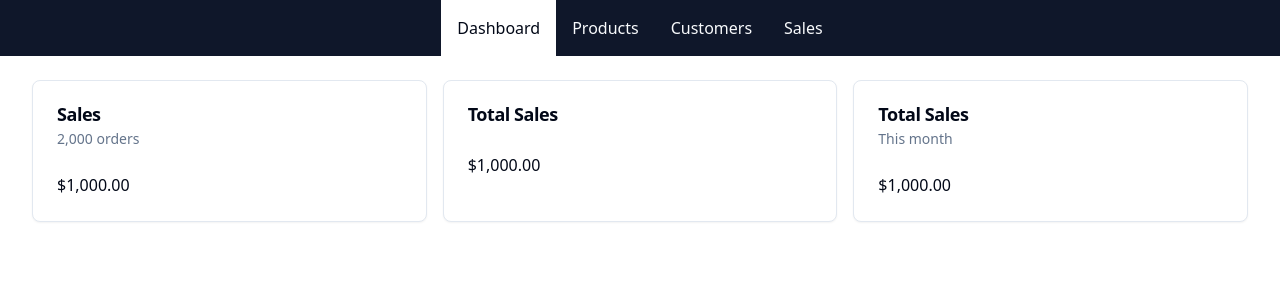
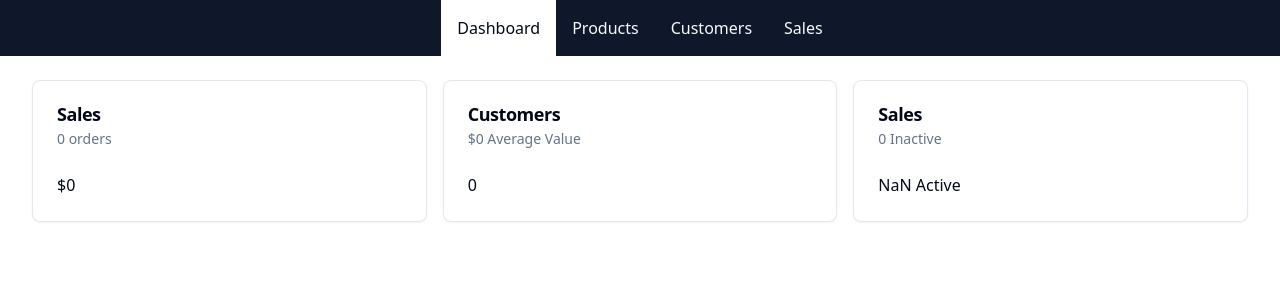
Before and after one commit to c-m-a/sveltekit-ecommerce, a SvelteKit app: page /admin in a window 1280 px wide. Shown: the top 300 px of the page. Built offline with nearby package versions, Linux system fonts and the light colour scheme; no server answers; the database is empty.

Commit message:
Add: connect productData, salesData & userData with admin/+page.svelte

```diff
--- a/src/routes/admin/+page.svelte
+++ b/src/routes/admin/+page.svelte
@@ -1,29 +1,32 @@
 <script lang="ts">
 	import * as Card from '$lib/components/ui/card';
-	import { formatNumber } from '$lib/utils';
+	import { formatCurrency, formatNumber } from '$lib/utils';
 
 	type DashboardCardProps = {
 		title: string;
 		subtitle: string;
 		body: string;
 	};
+
+	let { data } = $props();
+	let { productData, salesData, userData } = $derived(data);
 </script>
 
 <div class="grid grid-cols-1 gap-4 md:grid-cols-2 lg:grid-cols-3">
 	{@render dashboardCard({
 		title: 'Sales',
-		subtitle: `${formatNumber(2000)} orders`,
-		body: '$1,000.00'
+		subtitle: `${formatNumber(salesData.numberOfSales)} orders`,
+		body: formatCurrency(salesData.amount)
 	})}
 	{@render dashboardCard({
-		title: 'Total Sales',
-		subtitle: '',
-		body: '$1,000.00'
+		title: 'Customers',
+		subtitle: `${formatCurrency(userData.averageValuePerUser)} Average Value`,
+		body: formatNumber(userData.userCount)
 	})}
 	{@render dashboardCard({
-		title: 'Total Sales',
-		subtitle: 'This month',
-		body: '$1,000.00'
+		title: 'Sales',
+		subtitle: `${formatNumber(productData.inactiveCount)} Inactive`,
+		body: `${formatNumber(productData.active)} Active`
 	})}
 </div>
 
```
